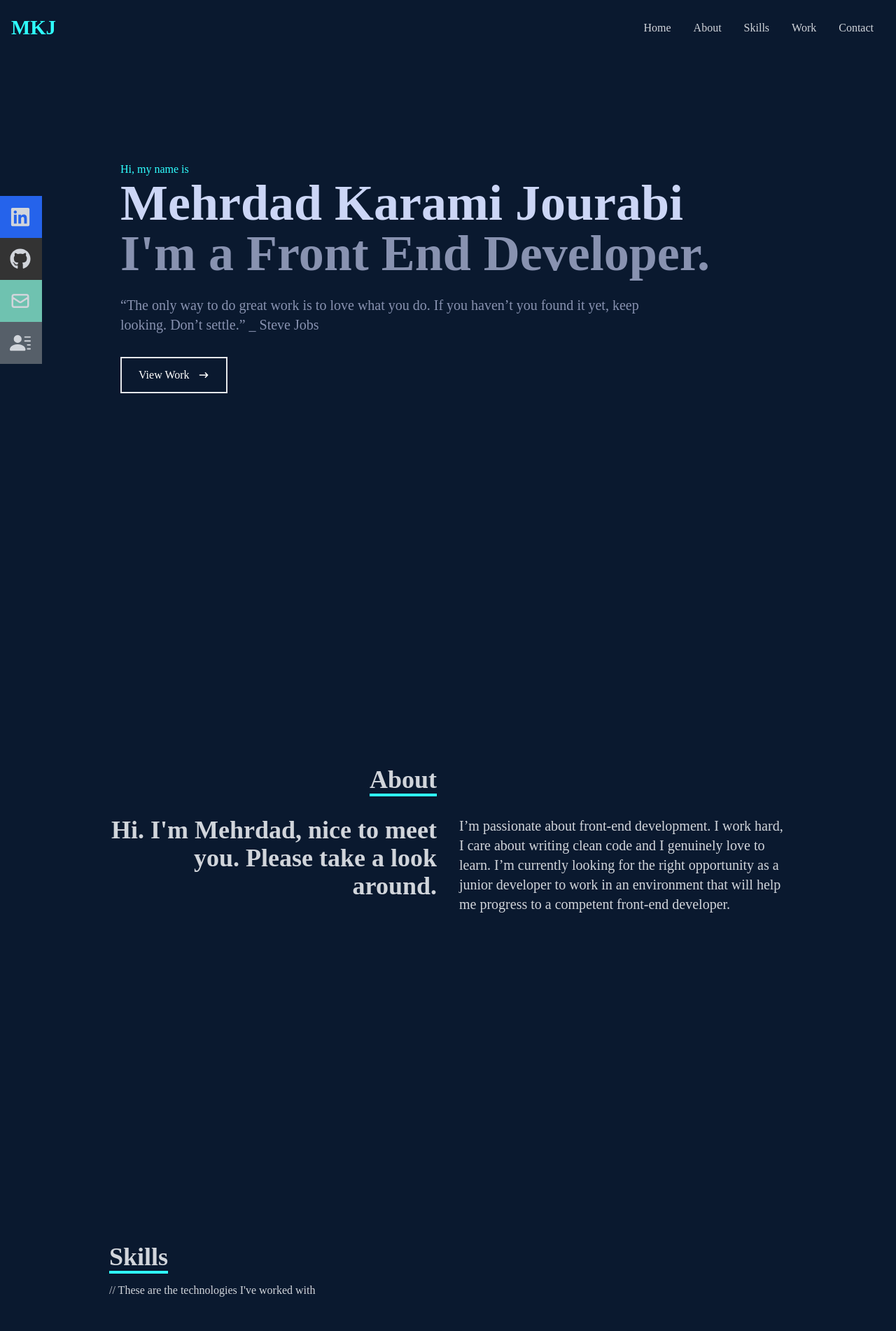
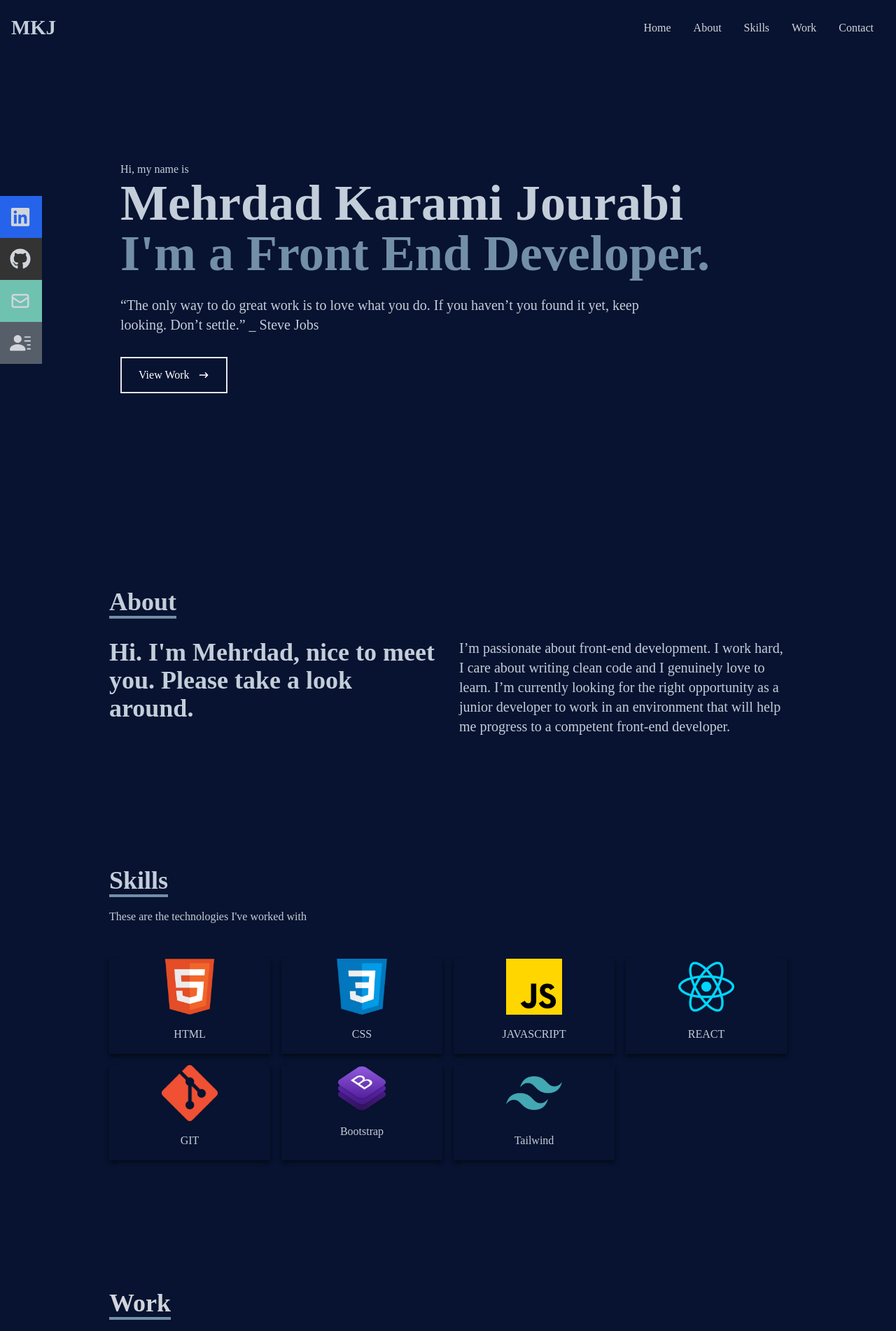
Before and after one commit to mehrdad-kj/portfolio, a React (Create React App) app: page / in a window 1280 px wide. Shown: the top 1902 px of the page at 70% size. Built offline with nearby package versions, Linux system fonts and the light colour scheme.

Commit message:
changing some colors

```diff
--- a/src/components/About.jsx
+++ b/src/components/About.jsx
@@ -2,21 +2,21 @@ import React from 'react';
 
 const About = () => {
   return (
-    <div name='about' className='w-full h-screen bg-[#0a192f] text-gray-300'>
-      <div className='flex flex-col justify-center items-center w-full h-full'>
+    <div name='about' className='w-full h-[80%] bg-[#071330] text-[#C3CEDA]'>
+      <div className='flex flex-col justify-center items-center w-full h-full py-10'>
         <div className='max-w-[1000px] w-full grid grid-cols-2 gap-8'>
-          <div className='sm:text-right pb-8 pl-4'>
-            <p className='text-4xl font-bold inline border-b-4 border-[#2fffff]'>
+          <div className='pb-8 pl-4'>
+            <p className='text-4xl font-bold inline border-b-4 border-[#738FA7]'>
               About
             </p>
           </div>
           <div></div>
           </div>
           <div className='max-w-[1000px] w-full grid sm:grid-cols-2 gap-8 px-4'>
-            <div className='sm:text-right text-4xl font-bold'>
+            <div className=' text-4xl font-bold'>
               <p>Hi. I'm Mehrdad, nice to meet you. Please take a look around.</p>
             </div>
-            <div className='text-xl'>
+            <div className='text-xl pb-[50px]'>
               <p>
               I’m passionate about front-end development. I work hard,
               I care about writing clean code and I genuinely love to learn. I’m currently looking for the right
--- a/src/components/Home.jsx
+++ b/src/components/Home.jsx
@@ -4,17 +4,17 @@ import { Link } from 'react-scroll';
 
 const Home = () => {
   return (
-    <div name='home' className='w-full h-screen bg-[#0a192f]'>
+    <div name='home' className='w-full h-screen bg-[#071330]'>
       {/* Container */}
       <div className='max-w-[1000px] mx-auto px-8 flex flex-col justify-center h-full'>
-        <p className='text-[#2fffff]'>Hi, my name is</p>
-        <h1 className='text-4xl sm:text-7xl font-bold text-[#ccd6f6]'>
+        <p className='text-[#C3CEDA]'>Hi, my name is</p>
+        <h1 className='text-4xl sm:text-7xl font-bold text-[#C3CEDA] hover:animate-pulse'>
           Mehrdad Karami Jourabi
         </h1>
-        <h2 className='text-4xl sm:text-7xl font-bold text-[#8892b0]'>
+        <h2 className='text-4xl sm:text-7xl font-bold text-[#738FA7] hover:animate-pulse'>
           I'm a Front End Developer.
         </h2>
-        <div className='quotes text-[#8892b0] py-6 max-w-[800px] text-xl'>
+        <div className='quotes text-[#C3CEDA] py-6 max-w-[800px] text-xl'>
           <span> “The </span>
           <span> only  </span>
           <span> way  </span>
@@ -43,7 +43,7 @@ const Home = () => {
 
         <div>
           <Link to='work' smooth={true} duration={500}>
-           <button className='text-white group border-2 px-6 py-3 my-2 flex items-center hover:bg-[#2fffff] hover:border-[#2fffff] hover:text-black'>
+           <button className='text-white group border-2 px-6 py-3 my-2 flex items-center hover:bg-[#C3CEDA] hover:border-[#C3CEDA] hover:text-black'>
               View Work
               <span className='group-hover:rotate-90 duration-300'>
                 <HiArrowNarrowRight className='ml-3 ' />
--- a/src/components/Navbar.jsx
+++ b/src/components/Navbar.jsx
@@ -18,7 +18,7 @@ const Navbar = () => {
   const handleClick = () => setNav(!nav);
 
   return (
-    <div className='fixed w-full h-[80px] flex justify-between items-center px-4 bg-[#0a192f] text-gray-300'>
+    <div className='fixed w-full h-[80px] flex justify-between items-center px-4 bg-[#071330] text-gray-300'>
       <div className='logo-mkj'>
         <p>MKJ</p>
       </div>
--- a/src/components/Skills.jsx
+++ b/src/components/Skills.jsx
@@ -11,12 +11,12 @@ import Bootstrap from '../assets/bootstraplogo.png';
 
 const Skills = () => {
   return (
-    <div name='skills' className='w-full h-screen bg-[#0a192f] text-gray-300'>
+    <div name='skills' className='w-full h-[70%] bg-[#071330] text-[#C3CEDA] py-10'>
       {/* Container */}
-      <div className='max-w-[1000px] mx-auto p-4 flex flex-col justify-center w-full h-full'>
+      <div className='max-w-[1000px] mx-auto p-4 flex flex-col justify-center w-full h-full mt-10'>
           <div>
-              <p className='text-4xl font-bold inline border-b-4 border-[#2fffff] '>Skills</p>
-              <p className='py-4'>// These are the technologies I've worked with</p>
+              <p className='text-4xl font-bold inline-block border-b-4 border-[#738FA7] '>Skills</p>
+              <p className='py-4'> These are the technologies I've worked with</p>
           </div>
 
           <div className='w-full grid grid-cols-2 sm:grid-cols-4 gap-4 text-center py-8'>
--- a/src/components/Work.jsx
+++ b/src/components/Work.jsx
@@ -7,13 +7,13 @@ import ImageGallery from '../assets/image-gallery.png';
 
 const Work = () => {
   return (
-    <div name='work' className='w-full md:h-screen text-gray-300 bg-[#0a192f] pt-10'>
-      <div className='max-w-[1000px] mx-auto p-4 flex flex-col justify-center w-full h-full'>
+    <div name='work' className='w-full h-[70%] text-[#C3CEDA] bg-[#071330] pt-10'>
+      <div className='max-w-[1000px] mx-auto p-4 flex flex-col justify-center w-full h-full mt-10'>
         <div className='pb-8'>
-          <p className='text-4xl font-bold inline border-b-4 text-gray-300 border-[#2fffff]'>
+          <p className='text-4xl font-bold inline border-b-4 text-gray-300 border-[#738FA7]'>
             Work
           </p>
-          <p className='py-6'>// Check out some of my recent work</p>
+          <p className='py-6'>Check out some of my recent work</p>
         </div>
 
 {/* Container */}
@@ -26,21 +26,21 @@ const Work = () => {
             >
             {/* Hover Effects */}
               <div className='opacity-0 group-hover:opacity-100'>
-                <span className='text-xl font-bold text-white tracking-wider'>
-                  React JS. & TailwindCSS
+                <span className='text-xl font-bold text-[#C3CEDA] tracking-wider'>
+                  React Js. & Tailwind
                 </span>
                 <div className='pt-8 text-center'>
                   <a href='https://mehrdad-kj.github.io/Image-Gallery/'
                     target="_blank"
                   >
-                    <button className='text-center rounded-lg px-4 py-3 m-2 bg-white text-gray-700 font-bold text-lg'>
+                    <button className='text-center rounded-lg px-4 py-3 m-2 bg-[#C3CEDA] text-[#0C4160] font-bold text-lg'>
                       Demo
                     </button>
                   </a>
                   <a href='https://github.com/mehrdad-kj/Image-Gallery'
                     target="_blank"
                   >
-                    <button className='text-center rounded-lg px-4 py-3 m-2 bg-white text-gray-700 font-bold text-lg'>
+                    <button className='text-center rounded-lg px-4 py-3 m-2 bg-[#C3CEDA] text-[#0C4160] font-bold text-lg'>
                       Code
                     </button>
                   </a>
@@ -57,21 +57,21 @@ const Work = () => {
             {/* Hover Effects */}
 
             <div className='opacity-0 group-hover:opacity-100'>
-              <span className='text-xl font-bold text-white tracking-wider'>
+              <span className='text-xl font-bold text-[#C3CEDA] tracking-wider'>
                 HTML & CSS & JS Application
               </span>
               <div className='pt-8 text-center'>
                 <a href='https://mehrdad-kj.github.io/Recipe-Website/'
                   target="_blank"
                 >
-                  <button className='text-center rounded-lg px-4 py-3 m-2 bg-white text-gray-700 font-bold text-lg'>
+                  <button className='text-center rounded-lg px-4 py-3 m-2 bg-[#C3CEDA] text-[#0C4160] font-bold text-lg'>
                     Demo
                   </button>
                 </a>
                 <a href='https://github.com/mehrdad-kj/Recipe-Website'
                   target="_blank"
                 >
-                  <button className='text-center rounded-lg px-4 py-3 m-2 bg-white text-gray-700 font-bold text-lg'>
+                  <button className='text-center rounded-lg px-4 py-3 m-2 bg-[#C3CEDA] text-[#0C4160] font-bold text-lg'>
                     Code
                   </button>
                 </a>
@@ -85,21 +85,21 @@ const Work = () => {
           >
             {/* Hover Effects */}
             <div className='opacity-0 group-hover:opacity-100'>
-              <span className='text-xl font-bold text-white tracking-wider'>
+              <span className='text-xl font-bold text-[#C3CEDA] tracking-wider'>
               HTML & CSS & JS Application
               </span>
               <div className='pt-8 text-center'>
                 <a href='https://mehrdad-kj.github.io/ToDo-List/'
                   target="_blank"
                 >
-                  <button className='text-center rounded-lg px-4 py-3 m-2 bg-white text-gray-700 font-bold text-lg'>
+                  <button className='text-center rounded-lg px-4 py-3 m-2 bg-[#C3CEDA] text-[#0C4160] font-bold text-lg'>
                     Demo
                   </button>
                 </a>
                 <a href='https://github.com/mehrdad-kj/ToDo-List'
                   target="_blank"
                 >
-                  <button className='text-center rounded-lg px-4 py-3 m-2 bg-white text-gray-700 font-bold text-lg'>
+                  <button className='text-center rounded-lg px-4 py-3 m-2 bg-[#C3CEDA] text-[#0C4160] font-bold text-lg'>
                     Code
                   </button>
                 </a>
@@ -115,21 +115,21 @@ const Work = () => {
           >
             {/* Hover Effects */}
             <div className='opacity-0 group-hover:opacity-100'>
-              <span className='text-xl font-bold text-white tracking-wider'>
+              <span className='text-xl font-bold text-[#C3CEDA] tracking-wider'>
                 JS & API Application
               </span>
               <div className='pt-8 text-center'>
                 <a href='https://mehrdad-kj.github.io/Weather-App/'
                   target="_blank"
                 >
-                  <button className='text-center rounded-lg px-4 py-3 m-2 bg-white text-gray-700 font-bold text-lg'>
+                  <button className='text-center rounded-lg px-4 py-3 m-2 bg-[#C3CEDA] text-[#0C4160] font-bold text-lg'>
                     Demo
                   </button>
                 </a>
                 <a href='https://github.com/mehrdad-kj/Weather-App'
                   target="_blank"
                 >
-                  <button className='text-center rounded-lg px-4 py-3 m-2 bg-white text-gray-700 font-bold text-lg'>
+                  <button className='text-center rounded-lg px-4 py-3 m-2 bg-[#C3CEDA] text-[#0C4160] font-bold text-lg'>
                     Code
                   </button>
                 </a>
@@ -143,21 +143,21 @@ const Work = () => {
           >
             {/* Hover Effects */}
             <div className='opacity-0 group-hover:opacity-100'>
-              <span className='text-xl font-bold text-white tracking-wider'>
+              <span className='text-xl font-bold text-[#C3CEDA] tracking-wider'>
                 Bootstrap Website
               </span>
               <div className='pt-8 text-center'>
                 <a href='https://mehrdad-kj.github.io/Bootstrap-Website/'
                   target="_blank"
                 >
-                  <button className='text-center rounded-lg px-4 py-3 m-2 bg-white text-gray-700 font-bold text-lg'>
+                  <button className='text-center rounded-lg px-4 py-3 m-2 bg-[#C3CEDA] text-[#0C4160] font-bold text-lg'>
                     Demo
                   </button>
                 </a>
                 <a href='https://github.com/mehrdad-kj/Bootstrap-Website'
                   target="_blank"
                 >
-                  <button className='text-center rounded-lg px-4 py-3 m-2 bg-white text-gray-700 font-bold text-lg'>
+                  <button className='text-center rounded-lg px-4 py-3 m-2 bg-[#C3CEDA] text-[#0C4160] font-bold text-lg'>
                     Code
                   </button>
                 </a>
--- a/src/index.css
+++ b/src/index.css
@@ -14,6 +14,10 @@
     }
 }
 
+*{
+    box-sizing: border-box;
+}
+
 .content-div {
     background-repeat: no-repeat;
     background-size: cover;
@@ -24,17 +28,17 @@
 .content-div:hover {
     background-image: linear-gradient(
         to right,
-        rgba(112, 157, 255, 0.8),
-        hsla(242, 74%, 61%, 0.8)
+        #0C4160,
+        #738FA7
     )!important;
 }
 
 .mobile-menu-hover:hover{
-    color: #2fffff;
+    color: #738FA7;
 }
 
 .logo-mkj{
-    color: #2fffff;
+    color: #C3CEDA;
     width: 50px;
     font-size: 1.8rem;
     font-weight: 600;
@@ -42,11 +46,11 @@
 }
 
 .navbar-hover:hover{
-    color: #2fffff;
+    color: #738FA7;
 }
 
 .hamburger-hover:hover{
-    color: #2fffff;
+    color: #738FA7;
 }
 
 @media screen and (min-width: 1150px) {
```
Also changed, not shown: src/components/Contact.jsx (+5 -5 lines).
